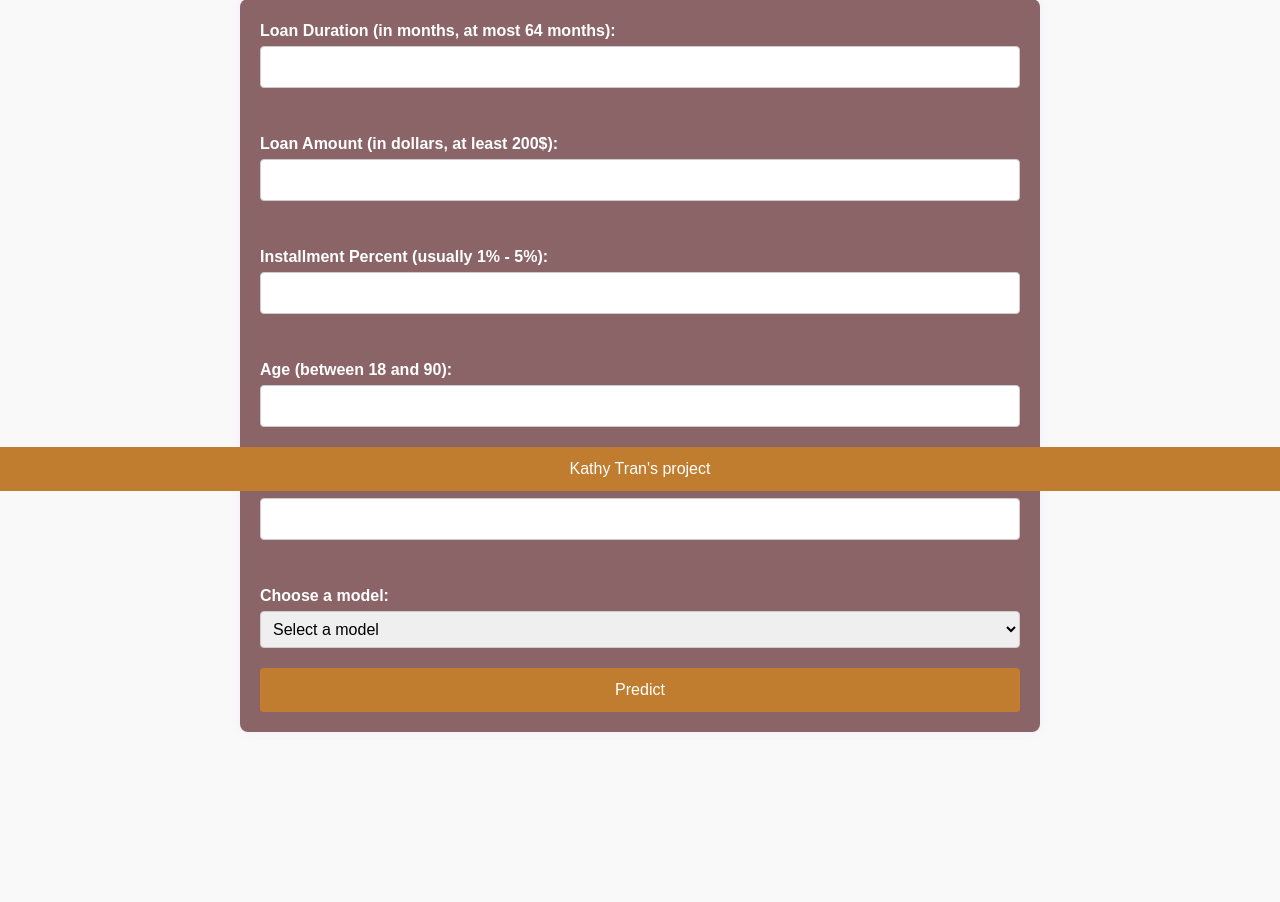
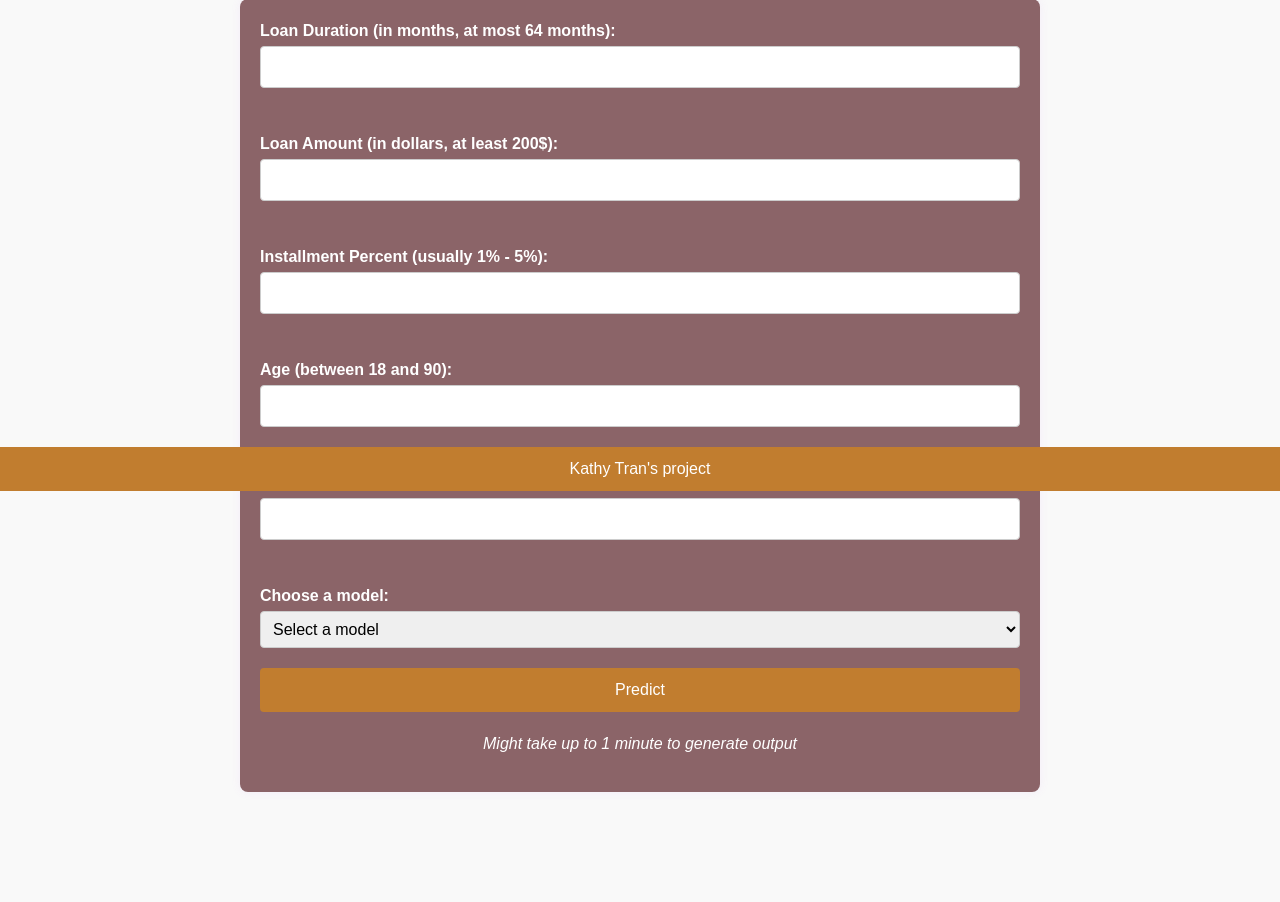
Before and after one commit to kathytran88/financial_analyzer, a Flask app: page / in a window 1280 px wide. Shown: the part 309-1211 px from the top of the page. Before the commit the page ends 1041 px from the top, so only its background shows below. Run offline with Flask 3, Linux system fonts and the light colour scheme; parts of the project's set-up code (start-up, migrations or seed data) failed here and were passed over.

Commit message:
fix index

```diff
--- a/templates/index.html
+++ b/templates/index.html
@@ -130,6 +130,11 @@
         li {
             color: #6d08e8;
         }
+
+        #note {
+            color: white;
+            margin-top: 20px;
+        }
     </style>
 </head>
 <body>
@@ -185,6 +190,7 @@
         <div id="errorMessage"></div>
 
         <input type="submit" value="Predict" id='input_form_btn'>
+        <p id='note' class="text-center"><em>Might take up to 1 minute to generate output</em></p>
     </form>
 
     <div class="footer">
```
